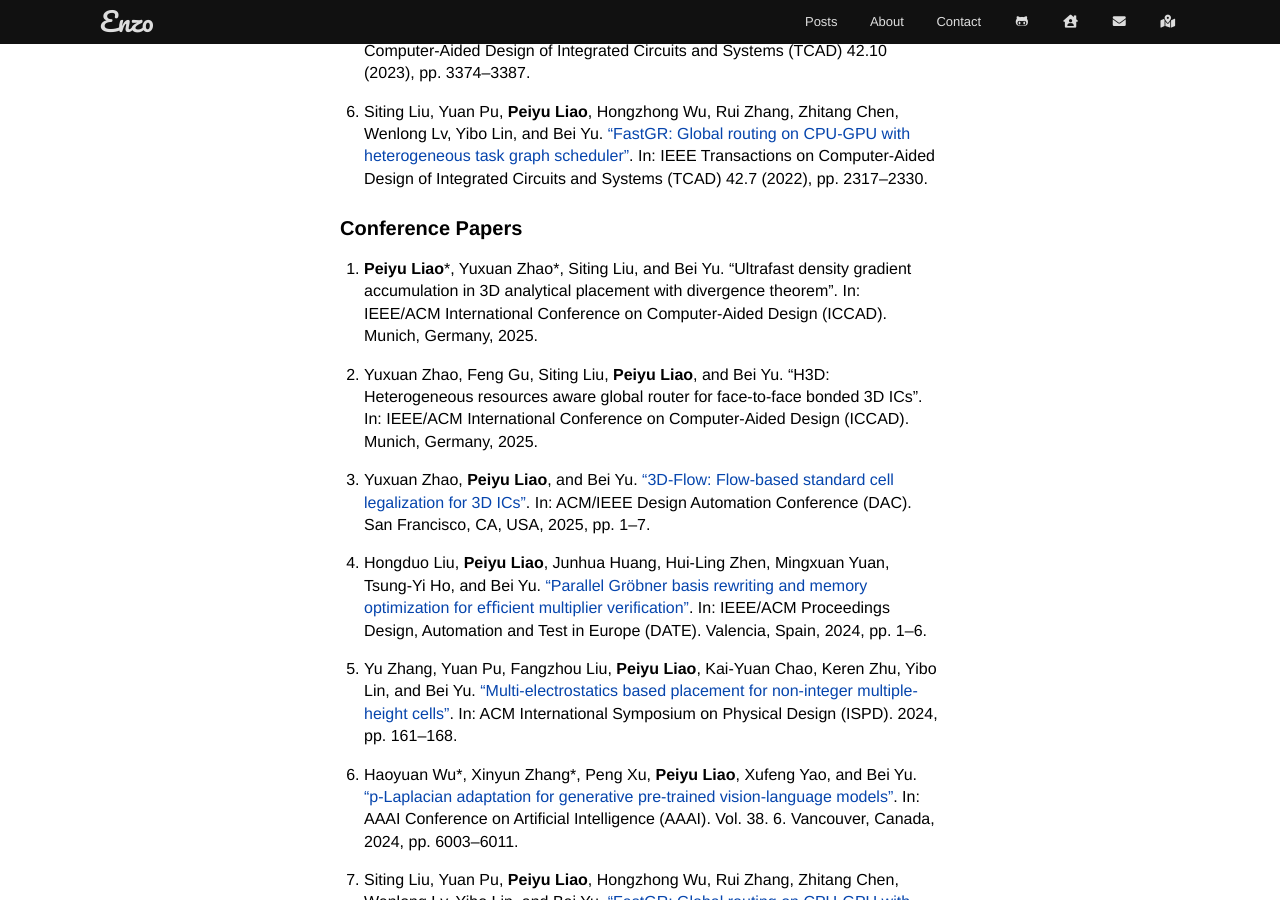
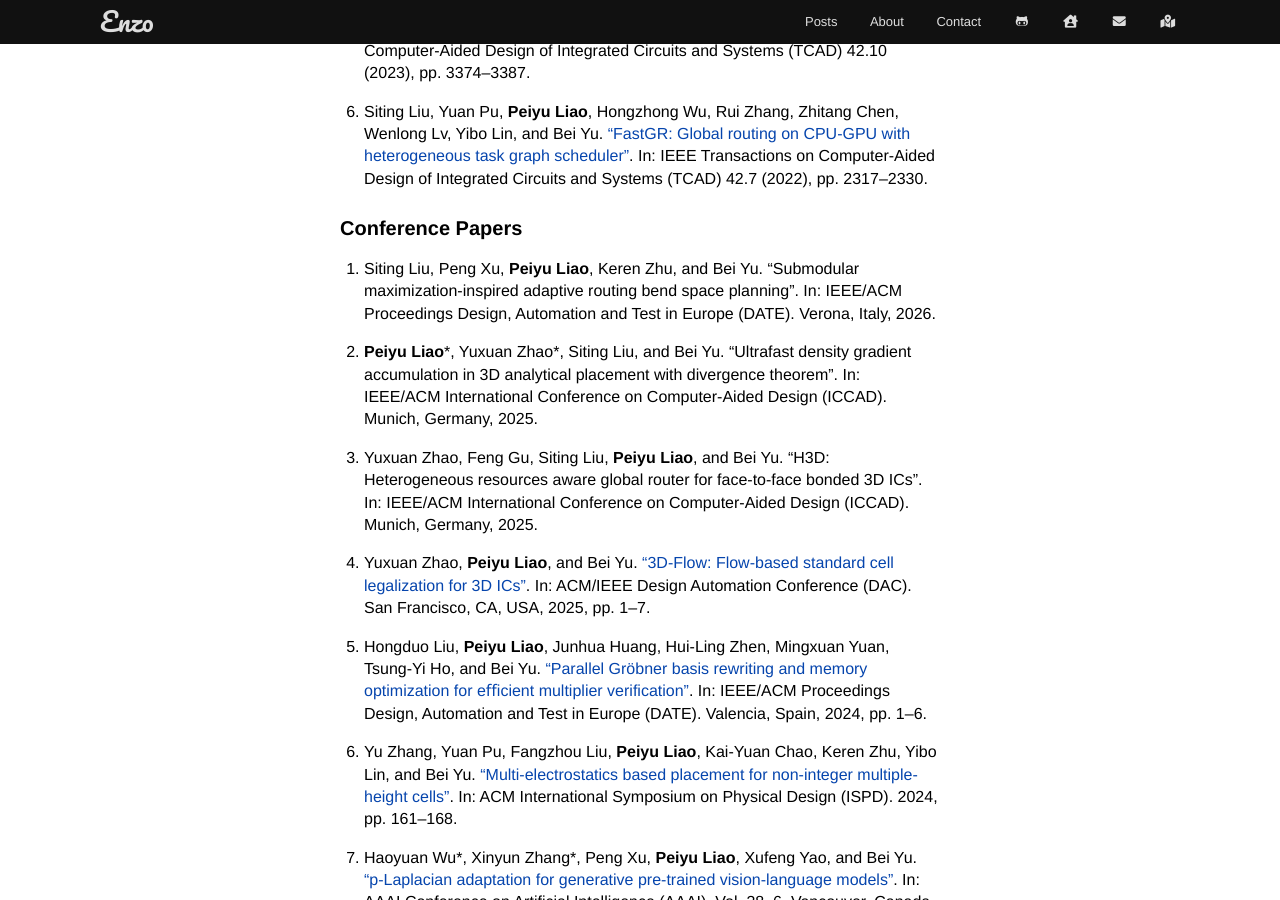
Before and after one commit to enzoleo/enzoleo.github.io, a Jekyll site: the page built from pages/about.md, in a window 1280 px wide and 900 px high, scrolled down 884 px. Built offline with Jekyll 4.4.1, drawn with Linux system fonts in a browser that asks for light colours.

Commit message:
Add the latest publication

```diff
--- a/pages/about.md
+++ b/pages/about.md
@@ -19,6 +19,7 @@ Hi, I am *Peiyu*. Currently I am working at Huawei HKRC Noah's Ark Lab. Previous
 1. Siting Liu, Yuan Pu, **Peiyu Liao**, Hongzhong Wu, Rui Zhang, Zhitang Chen, Wenlong Lv, Yibo Lin, and Bei Yu. ["FastGR: Global routing on CPU-GPU with heterogeneous task graph scheduler"](http://dx.doi.org/10.1109/TCAD.2022.3217668). In: IEEE Transactions on Computer-Aided Design of Integrated Circuits and Systems (TCAD) 42.7 (2022), pp. 2317--2330.
 
 ### Conference Papers
+1. Siting Liu, Peng Xu, **Peiyu Liao**, Keren Zhu, and Bei Yu. "Submodular maximization-inspired adaptive routing bend space planning". In: IEEE/ACM Proceedings Design, Automation and Test in Europe (DATE). Verona, Italy, 2026.
 1. **Peiyu Liao**\*, Yuxuan Zhao\*, Siting Liu, and Bei Yu. "Ultrafast density gradient accumulation in 3D analytical placement with divergence theorem". In: IEEE/ACM International Conference on Computer-Aided Design (ICCAD). Munich, Germany, 2025.
 1. Yuxuan Zhao, Feng Gu, Siting Liu, **Peiyu Liao**, and Bei Yu. "H3D: Heterogeneous resources aware global router for face-to-face bonded 3D ICs". In: IEEE/ACM International Conference on Computer-Aided Design (ICCAD). Munich, Germany, 2025.
 1. Yuxuan Zhao, **Peiyu Liao**, and Bei Yu. ["3D-Flow: Flow-based standard cell legalization for 3D ICs"](http://dx.doi.org/10.1109/DAC63849.2025.11132587). In: ACM/IEEE Design Automation Conference (DAC). San Francisco, CA, USA, 2025, pp. 1--7.
```
